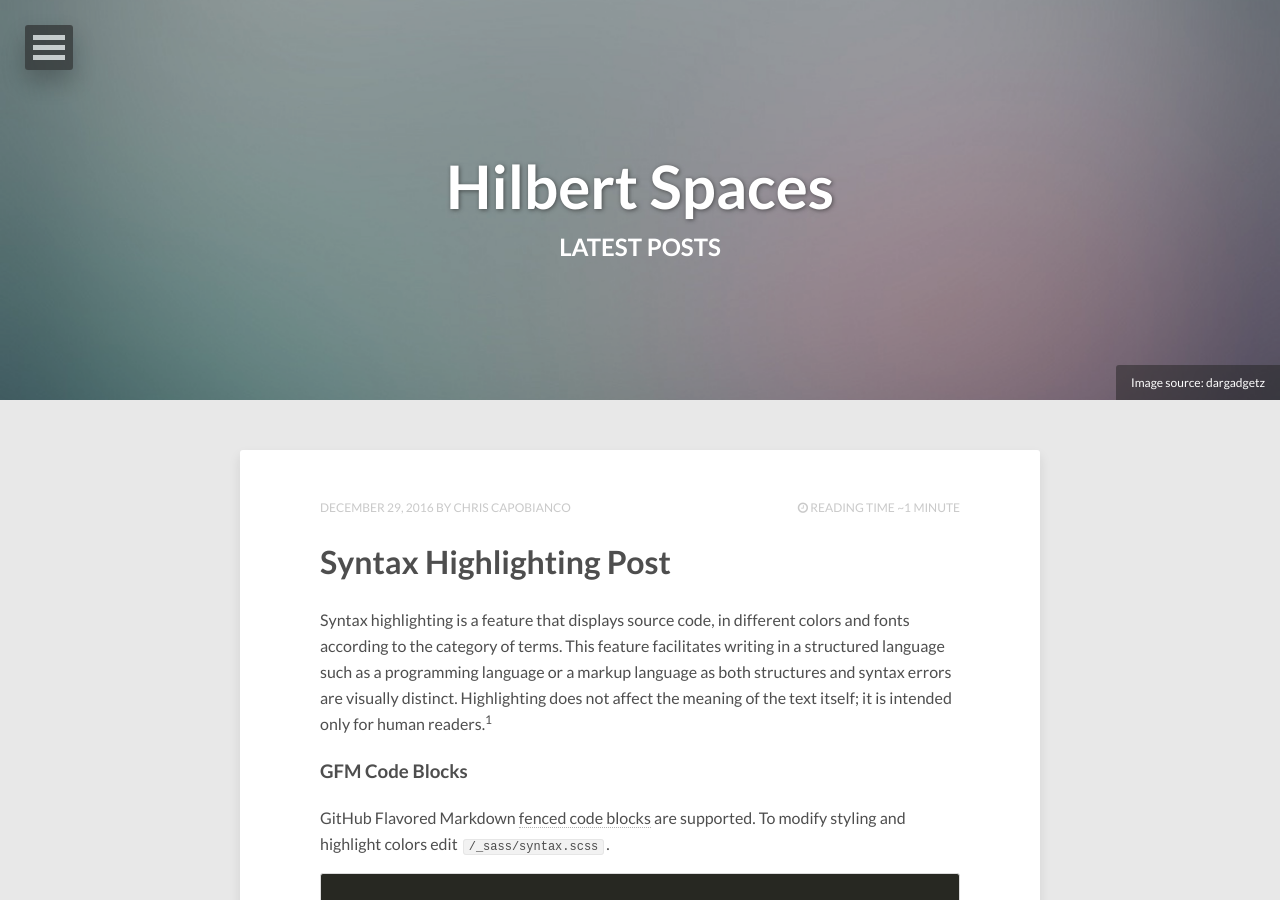
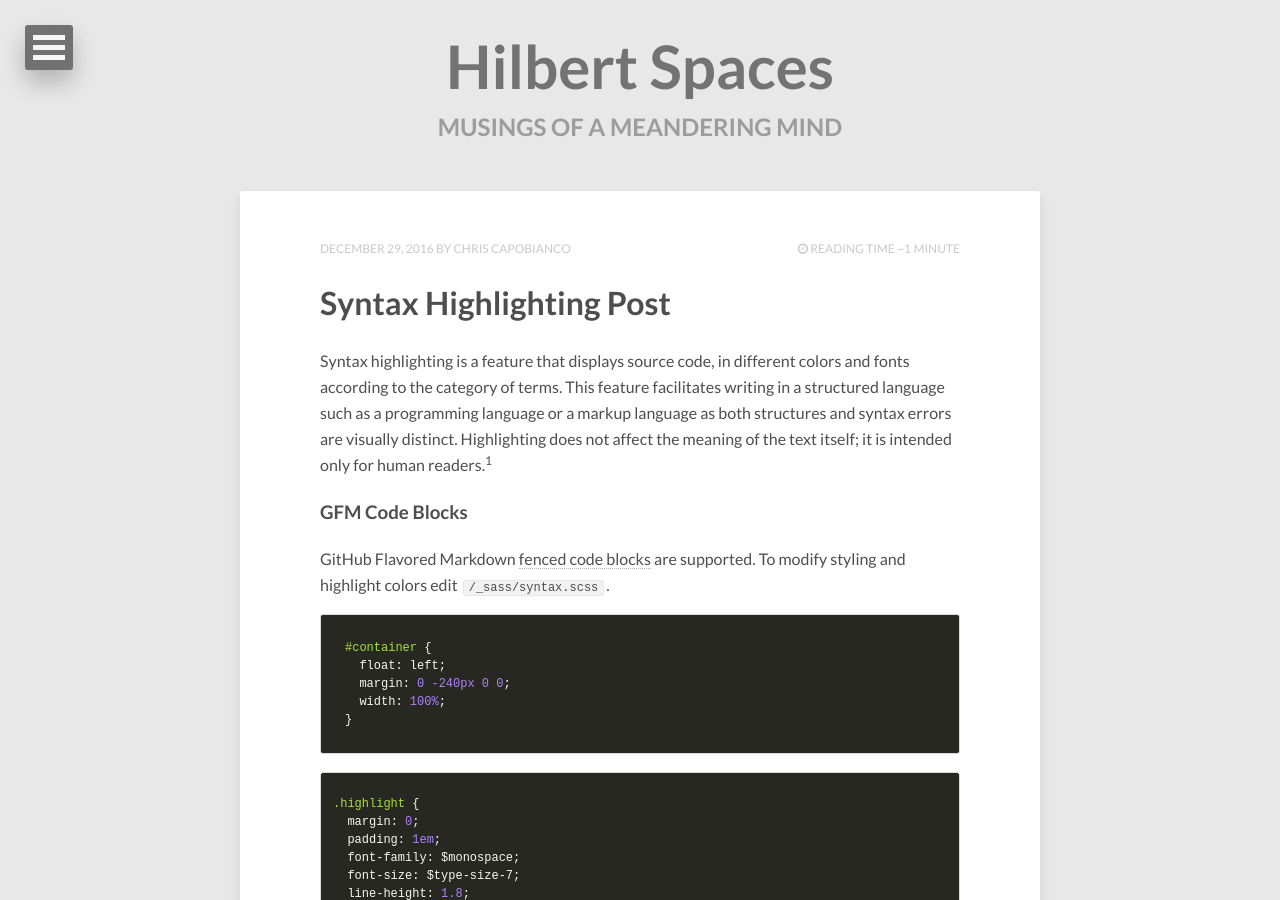
Before and after one commit to ccapo/infinitedimensionalspace.github.io, a Jekyll site: the page built from index.html, in a window 1280 px wide and 900 px high. Built offline with Jekyll 4.4.1, drawn with Linux system fonts in a browser that asks for light colours; nearby versions of some CDN libraries; the list of posts is cut into pages by our own code.

Commit message:
Removed header images

```diff
--- a/_config.yml
+++ b/_config.yml
@@ -5,13 +5,13 @@ reading_time:     true
 words_per_minute: 200
 # Your site's domain goes here (eg: https://mmistakes.github.io, http://yourdomain.com, etc)
 # When testing locally leave blank or use http://localhost:4000
-url: https://ccapo.github.io/
+url: https://ccapo.github.io
 
 # Owner/author information
 owner:
   name:           Chris Capobianco
   avatar:         avatar.jpg
-  bio:            "Astronomy PhD | Software Developer | Game Developer | Mead Maker"
+  bio:            "Astronomy PhD, Software Developer, Game Developer, Mead Maker"
   email:
   # Social networking links used in footer. Update and remove as you like.
   github: ccapo
--- a/index.html
+++ b/index.html
@@ -1,13 +1,9 @@
 ---
 layout: post-index
-title: Latest Posts
+title: musings of a meandering mind
 description: "Describe this nonsense."
 tags: [Jekyll, theme, themes, responsive, blog, modern]
 comments: false
-image:
-  feature: abstract-1.jpg
-  credit: dargadgetz
-  creditlink: http://www.dargadgetz.com/ios-7-abstract-wallpaper-pack-for-iphone-5-and-ipod-touch-retina/
 ---
 
 {% for post in paginator.posts %}
```
Also changed, not shown: _data/navigation.yml (+4 -4 lines), about/index.md (+0 -4 lines).
